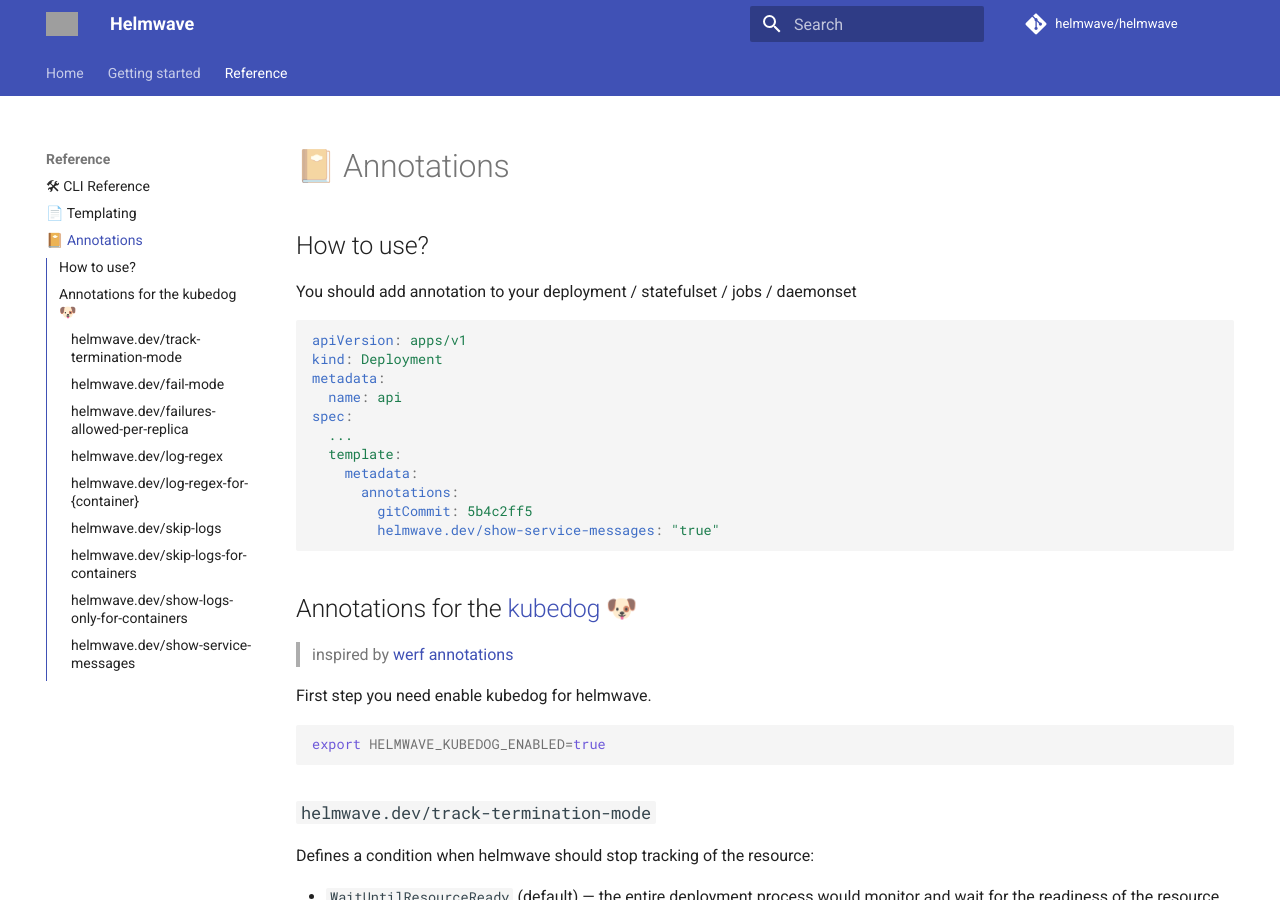
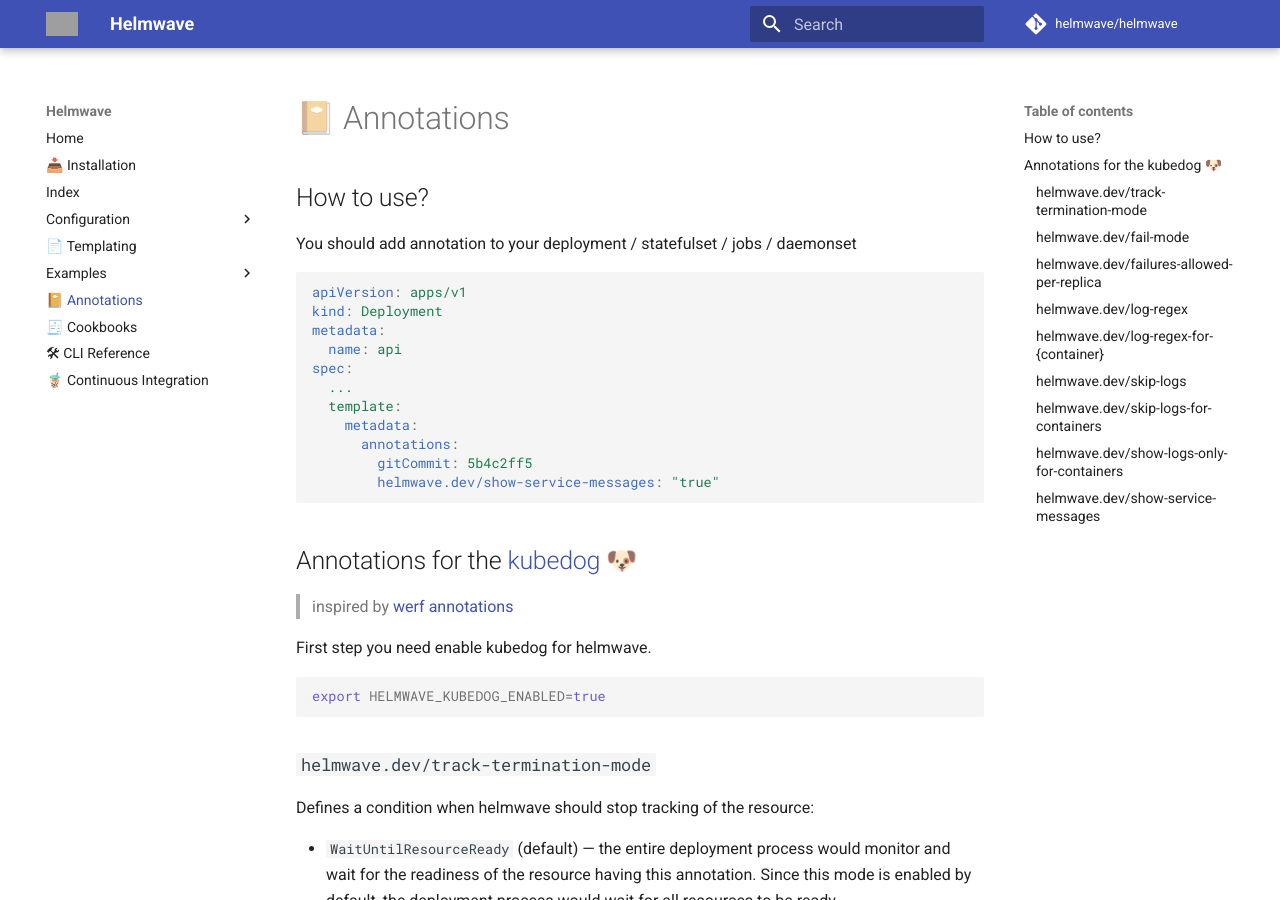
Before and after one commit to helmwave/docs, an MkDocs documentation site: the page built from docs/anno.md, in a window 1280 px wide and 900 px high. Built offline with MkDocs 1.6.1 and Material for MkDocs 9.7.7, drawn with Linux system fonts in a browser that asks for light colours; comment, search, counter and statistics services are not loaded; the version menu is left out; some of the changed lines change nothing that is shown; grey boxes are pictures that could not be loaded.

Commit message:
restore 0.11.x and prev

```diff
--- a/mkdocs.yml
+++ b/mkdocs.yml
@@ -11,16 +11,24 @@
 
 nav:
 - Home: index.md
-
-
-- Getting started:
-  - install.md
-  - ci.md
-
-- Reference:
-  - cli.md
-  - tpl.md
-  - anno.md
+- install.md
+- examples/quick-start/README.md
+- Configuration:
+  - yml/tags/README.md
+  - yml/options/README.md
+  - yml/store/README.md
+  - yml/depends_on/README.md
+  - yml/README.md
+- tpl.md
+- Examples:
+  - 'Passing image.tag': examples/CI_COMMIT_TAG/README.md
+  - 'Passing gitCommit': examples/CI_COMMIT_SHORT_SHA/README.md
+  - 'Multiple environments': examples/CI_ENVIRONMENT_NAME/README.md
+  - 'Private github helm repostories': examples/GITHUB_TOKEN/README.md
+- anno.md
+- cookbooks.md
+- cli.md
+- ci.md
 
 plugins:
 - search
@@ -32,15 +40,6 @@
   logo: https://raw.githubusercontent.com/helmwave/logo/main/logo.ico
   favicon: https://raw.githubusercontent.com/helmwave/logo/main/logo.ico
   custom_dir: docs/overrides
-  features:
-  - navigation.top
-  - navigation.instant
-  - navigation.tabs
-  - navigation.sections
-  - navigation.expand
-  - toc.integrate
-  - search.suggest
-  - search.share
 
 extra:
   version:
@@ -58,11 +57,8 @@
   - icon: fontawesome/brands/telegram
     link: https://t.me/helmwave
 
+
 markdown_extensions:
-- admonition
-- pymdownx.emoji:
-    emoji_index: !!python/name:materialx.emoji.twemoji
-    emoji_generator: !!python/name:materialx.emoji.to_svg
 - pymdownx.highlight
 - pymdownx.superfences:
     # make exceptions to highlighting of code:
```
